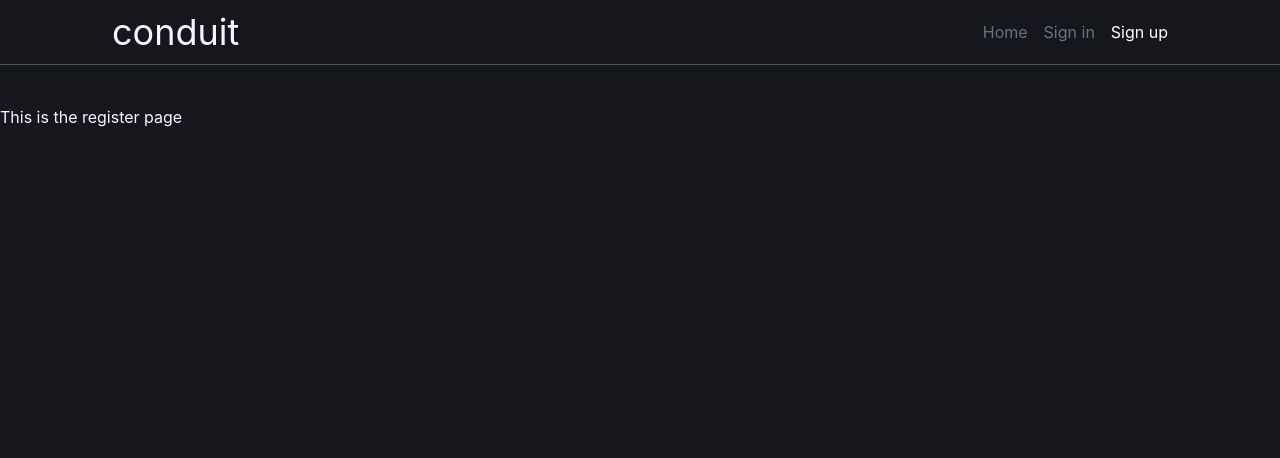
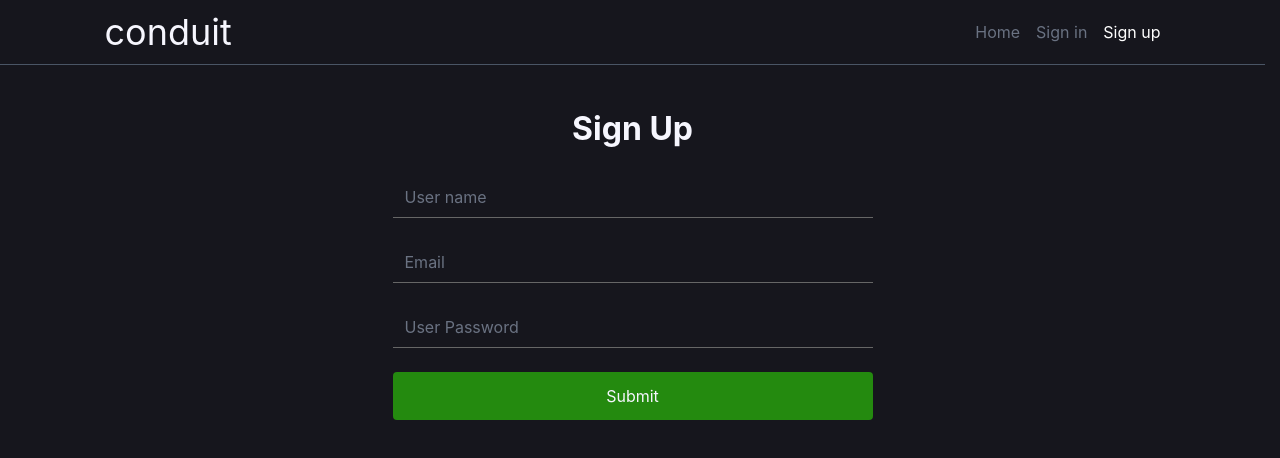
Before and after one commit to AbhinavTuladhar/realworld-sveltekit, a SvelteKit app: page /register in a window 1280 px wide. Shown: the top 458 px of the page. Built offline with nearby package versions, Linux system fonts and the light colour scheme; a web font is replaced by a local one.

Commit message:
feat: make working registration page

```diff
--- a/package.json
+++ b/package.json
@@ -23,6 +23,7 @@
 		"@tailwindcss/typography": "^0.5.19",
 		"@tailwindcss/vite": "^4.2.2",
 		"@types/node": "^22",
+		"axios": "^1.15.1",
 		"eslint": "^10.2.0",
 		"eslint-config-prettier": "^10.1.8",
 		"eslint-plugin-svelte": "^3.17.0",
--- a/src/routes/layout.css
+++ b/src/routes/layout.css
@@ -4,6 +4,10 @@
 
 :root {
 	--border: hsl(0, 0%, 40%);
+}
+
+html {
+	scrollbar-gutter: stable;
 }
 
 body {
--- /dev/null
+++ b/src/routes/register/+page.server.ts
@@ -0,0 +1,33 @@
+import { BASE_URL } from '$lib/api/api';
+import type { RegistrationResponse } from '$lib/types/user';
+import type { Actions } from '@sveltejs/kit';
+
+export const actions: Actions = {
+	register: async ({ request, fetch, cookies }) => {
+		const data = await request.formData();
+
+		const requestBody = {
+			user: {
+				username: data.get('username'),
+				email: data.get('email'),
+				password: data.get('password')
+			}
+		};
+
+		const response = await fetch(`${BASE_URL}/users`, {
+			method: 'POST',
+			body: JSON.stringify(requestBody),
+			headers: {
+				'Content-Type': 'application/json'
+			}
+		});
+
+		const userData = (await response.json()) as { user: RegistrationResponse };
+
+		const { token } = userData.user;
+
+		cookies.set('jwt', token, {
+			path: '/'
+		});
+	}
+} satisfies Actions;
--- a/src/routes/register/+page.svelte
+++ b/src/routes/register/+page.svelte
@@ -1 +1,55 @@
-<h1> This is the register page</h1>
+<script lang="ts">
+	let username = $state('');
+	let email = $state('');
+	let password = $state('');
+</script>
+
+<div class="container">
+	<h1>Sign Up</h1>
+
+	<form method="POST" action="?/register">
+		<input name="username" type="text" bind:value={username} placeholder="User name" />
+		<input name="email" type="email" bind:value={email} placeholder="Email" />
+		<input name="password" type="password" bind:value={password} placeholder="User Password" />
+		<button type="submit"> Submit </button>
+	</form>
+</div>
+
+<style>
+	h1 {
+		font-size: 2rem;
+		font-weight: bold;
+	}
+
+	.container {
+		text-align: center;
+	}
+
+	form {
+		display: flex;
+		flex-direction: column;
+		gap: 1.5rem;
+		margin-top: 1.5rem;
+		max-width: 30rem;
+		margin-inline: auto;
+	}
+
+	input {
+		background: #16161d;
+		color: white;
+		border: none;
+		border-bottom: 1px solid var(--border);
+	}
+
+	button {
+		padding-block: 0.75em;
+		background: hsl(110, 80%, 30%);
+		border-radius: 4px;
+		transition: background-color 0.4s ease-out;
+		cursor: pointer;
+	}
+
+	button:hover {
+		background: hsl(110, 80%, 25%);
+	}
+</style>
--- a/vite.config.ts
+++ b/vite.config.ts
@@ -2,4 +2,9 @@ import tailwindcss from '@tailwindcss/vite';
 import { sveltekit } from '@sveltejs/kit/vite';
 import { defineConfig } from 'vite';
 
-export default defineConfig({ plugins: [tailwindcss(), sveltekit()] });
+export default defineConfig({
+	plugins: [tailwindcss(), sveltekit()],
+	build: {
+		sourcemap: true
+	}
+});
```
Also changed, not shown: src/lib/types/user.d.ts (+8 -0 lines), 1 other file (tests, documents, lock files or other folders).
